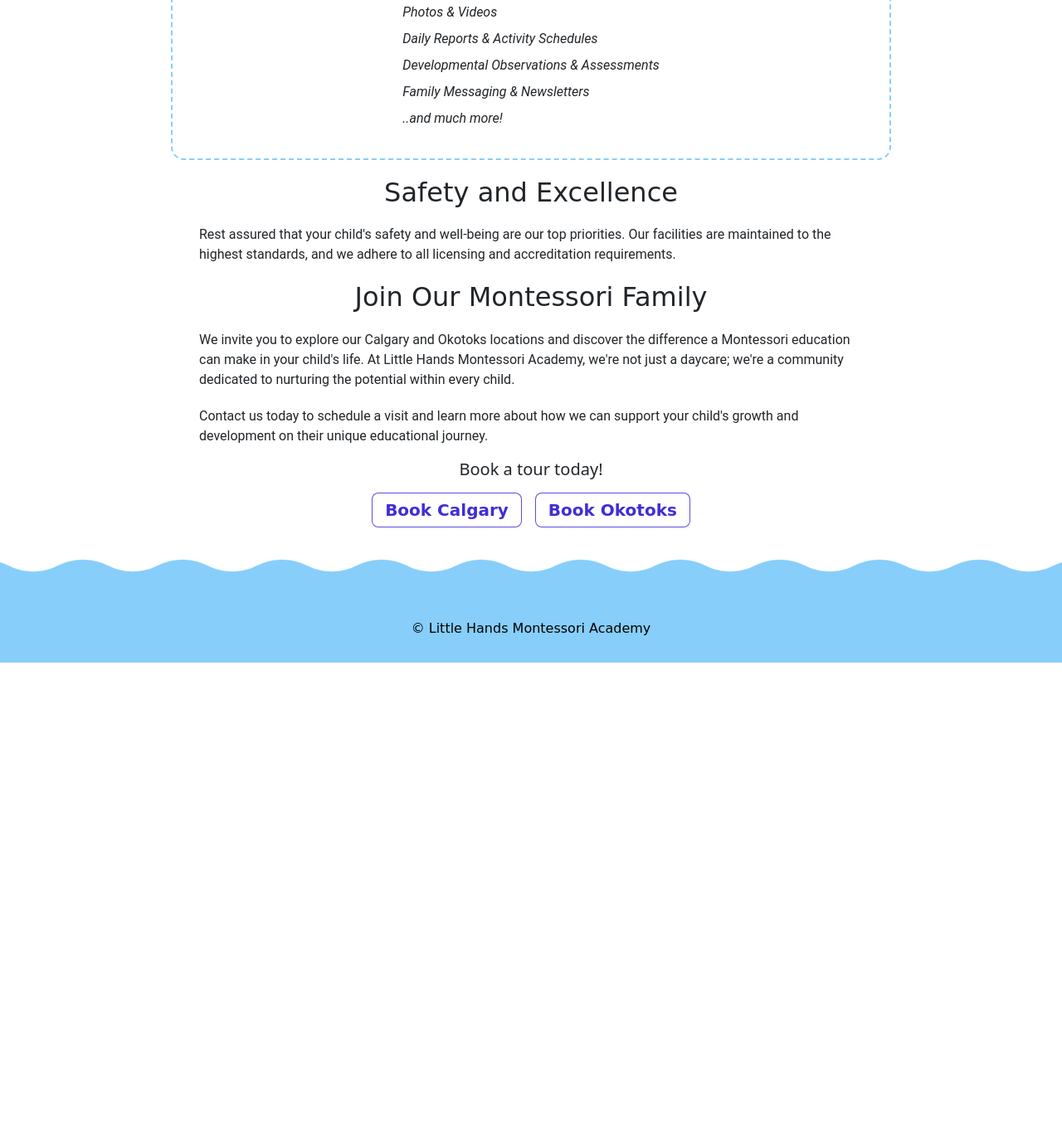
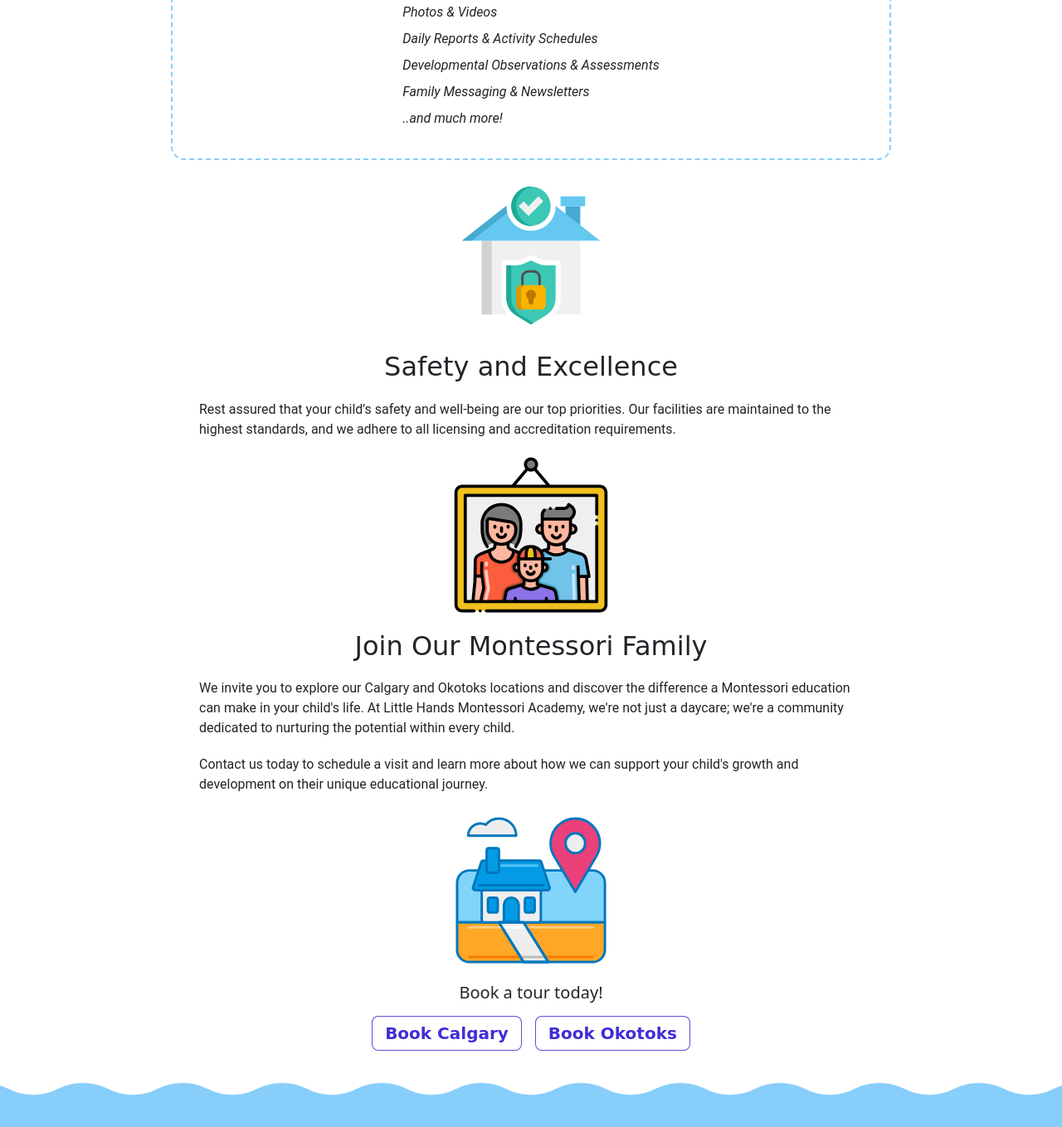
Before and after one commit to portfoliodemo/lhma, a plain HTML site: page about.html in a window 1280 px wide. Shown: the part 2517-3876 px from the top of the page at 83% size. Before the commit the page ends 3316 px from the top, so only its background shows below. Drawn offline with nearby package versions, Linux system fonts and the light colour scheme; a web font is replaced by a local one.

Commit message:
Added final SVGS to project, included SVGS in About Us page updates

```diff
--- a/about.html
+++ b/about.html
@@ -102,11 +102,11 @@
     </nav>
   </header>
 
-      <div class="about-hero">
-          <figure class="about-hero-banner">
-              <img src="./assets/images/painted-hands-heart.jpg" alt="Two painted hands upside down, with a painted red heart in between.">
-          </figure>
-      </div>
+    <div class="about-hero">
+        <figure class="about-hero-banner">
+            <img src="./assets/images/painted-hands-heart.jpg" alt="Two painted hands upside down, with a painted red heart in between.">
+        </figure>
+    </div>
 
     <section class="about-introduction">
         <h1 class="intro-header">About LHMA</h1>
@@ -180,13 +180,25 @@
         </p>
         </div>
 
+        <figure class="safe-daycare">
+          <img src="./assets/images/safe-daycare.svg" alt="A daycare building with a lock and checkmark, signalling a safe space, digital art (SVG).">
+        </figure>
+
         <h2>Safety and Excellence</h2>
         <p>Rest assured that your child's safety and well-being are our top priorities. Our facilities are maintained to the highest standards, and we adhere to all licensing and accreditation requirements.</p>
+
+        <figure class="family-portrait">
+          <img src="./assets/images/family-portrait.svg" alt="A family portrait of parents and a child, digital art (SVG).">
+        </figure>
 
         <h2>Join Our Montessori Family</h2>
         <p>We invite you to explore our Calgary and Okotoks locations and discover the difference a Montessori education can make in your child's life. At Little Hands Montessori Academy, we're not just a daycare; we're a community dedicated to nurturing the potential within every child.</p>
 
         <p>Contact us today to schedule a visit and learn more about how we can support your child's growth and development on their unique educational journey.</p>
+
+        <figure class="book-tour-destination">
+          <img src="./assets/images/destination.svg" alt="A destination marker at a friendly daycare building, digital art (SVG).">
+        </figure>
     </section>
 
     <!-- <section class="wavy-break-top"></section> -->
--- a/assets/styles/main.css
+++ b/assets/styles/main.css
@@ -827,6 +827,18 @@
     /* max-width: 27%; */
 }
 
+.safe-daycare {
+    min-width: 30%;
+}
+
+.family-portrait {
+    min-width: 30%;
+}
+
+.book-tour-destination {
+    min-width: 30%;
+}
+
 .about-booking {
     margin: 0 0 1rem 0;
 }
@@ -1140,6 +1152,18 @@
         min-width: 17%;
     }
 
+    .safe-daycare {
+        min-width: 17%;
+    }
+
+    .family-portrait {
+        min-width: 17%;
+    }
+
+    .book-tour-destination {
+        min-width: 17%;
+    }
+
     /* .partnership {
         min-width: 17%;
     } */
```
Also changed, not shown: assets/images/destination.svg (added), assets/images/family-portrait.svg (added), assets/images/journal-pencil.svg (added), assets/images/safe-daycare.svg (added).
